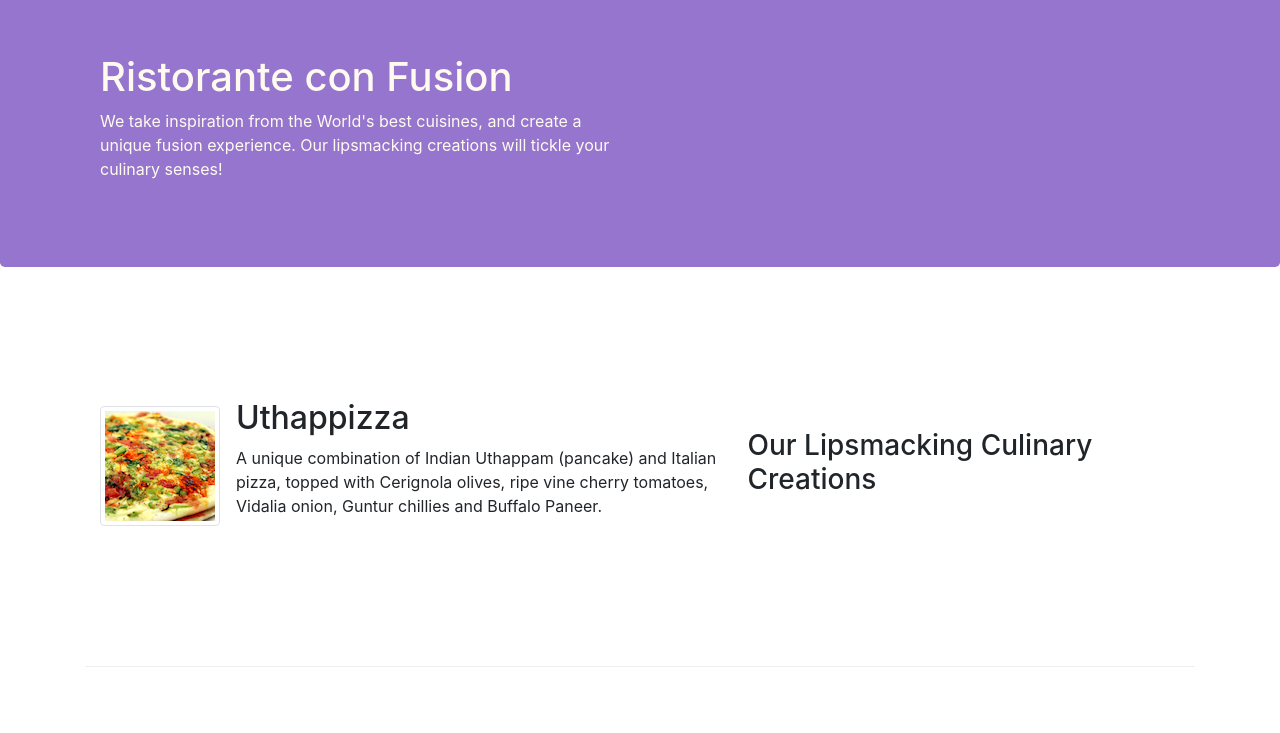
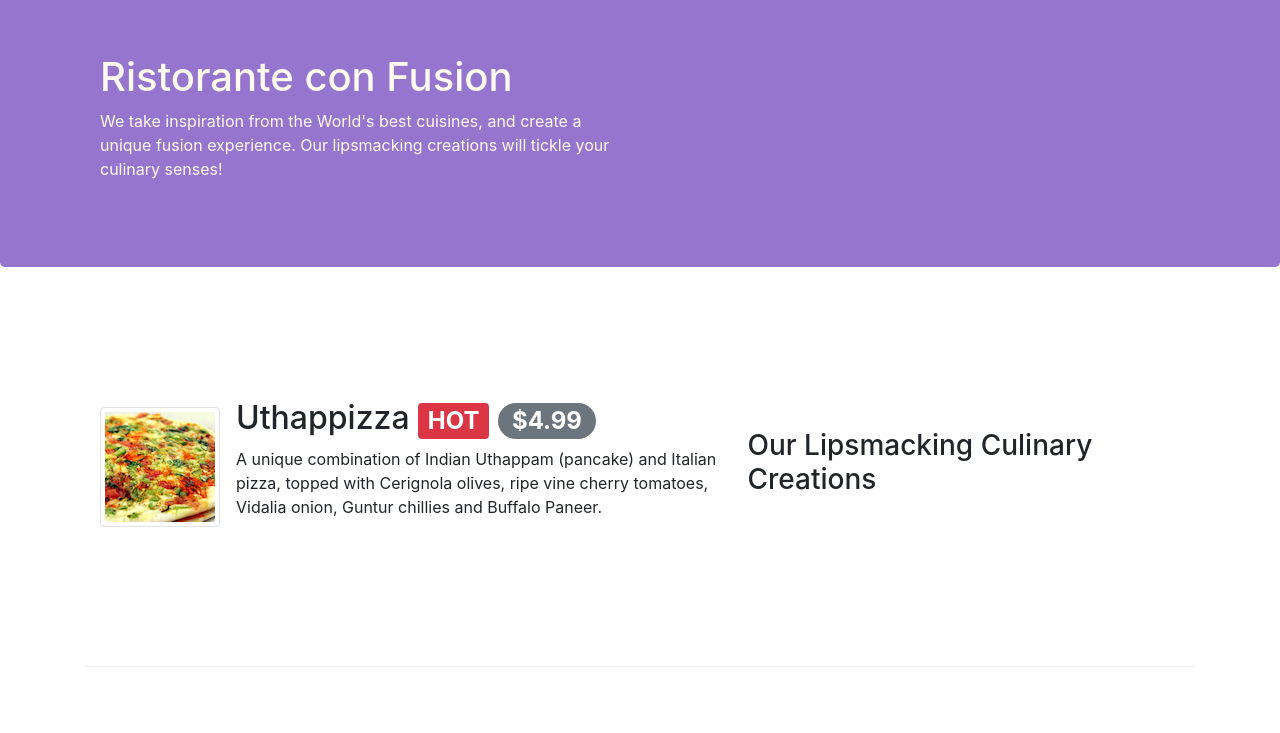
Before and after one commit to ZidongLiu/getting_started_with_bootstrap, a website: page index.html in a window 1280 px wide. Shown: the part 67-800 px from the top of the page. Drawn offline with nearby package versions, Linux system fonts and the light colour scheme.

Commit message:
alerting users

```diff
--- a/index.html
+++ b/index.html
@@ -55,7 +55,11 @@
                 <div class="media">
                     <img class="d-flex mr-3 img-thumbnail align-self-center" src="./img/uthappizza.png" alt="uthappizza">
                     <div class="media-body">
-                        <h2 class="mt-0">Uthappizza</h2>
+                        <h2 class="mt-0">
+                            Uthappizza
+                            <span class="badge badge-danger">HOT</span>
+                            <span class="badge badge-pill badge-secondary">$4.99</span>
+                        </h2>
                         <p class="d-none d-sm-block">A unique combination of Indian Uthappam (pancake) and Italian pizza, topped with Cerignola olives, ripe vine cherry tomatoes, Vidalia onion, Guntur chillies and Buffalo Paneer.</p>
                     </div>
                 </div>
```
